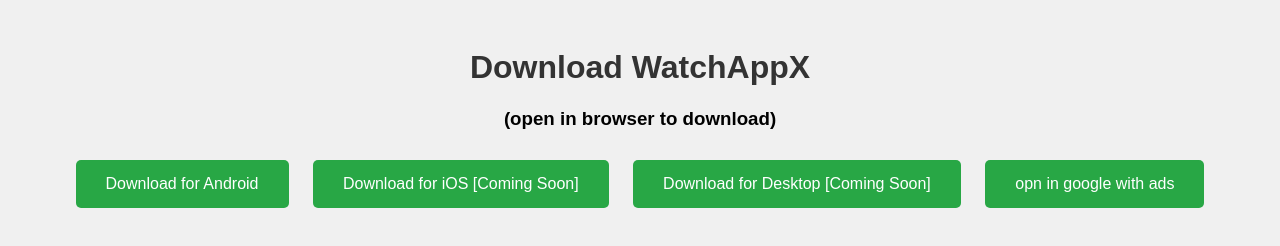
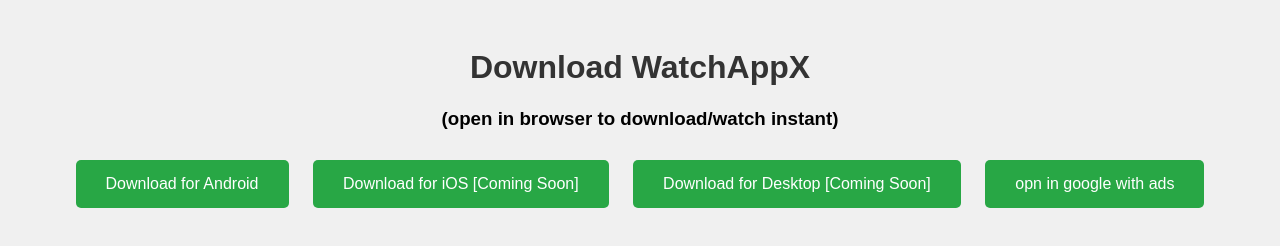
Before and after one commit to watchappx/watchappx.github.io, a plain HTML site: page index.html in a window 1280 px wide. Drawn offline with Linux system fonts and the light colour scheme.

Commit message:
Update index.html

```diff
--- a/index.html
+++ b/index.html
@@ -35,7 +35,7 @@
 </head>
 <body>
     <h1>Download WatchAppX</h1>
-    <h3>(open in browser to download)</h3>
+    <h3>(open in browser to download/watch instant)</h3>
     <div class="button-container">
         <a href="https://getserver.github.io/api/watchapp/watchappx_v0.54.apk" class="button">Download for Android</a>
         <a href="#" class="button">Download for iOS [Coming Soon]</a>
```
